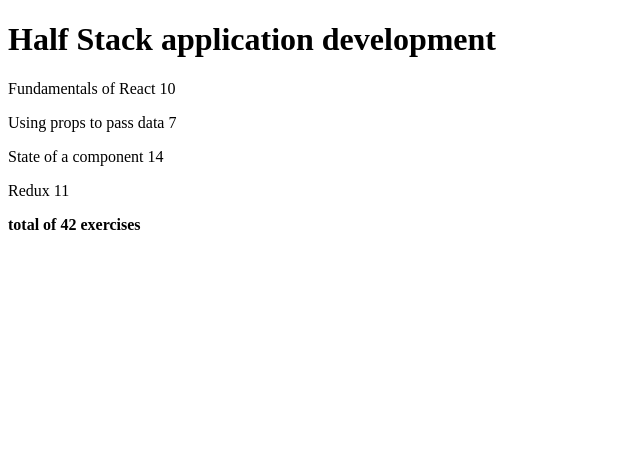
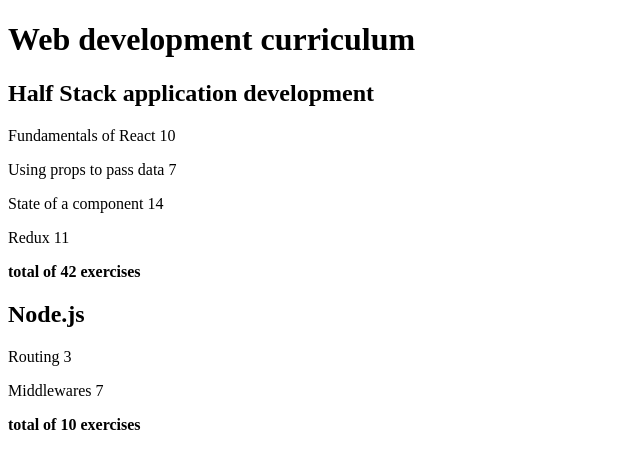
Before and after one commit to TJsohn/fullstackopen, a React (Vite) app in the folder part2/courseinfo/: page / in a window 1280 px wide. Shown: the top 468 px of the page, without its empty margins (0-640 px from the left). Built offline with nearby package versions, Linux system fonts and the light colour scheme.

Commit message:
add solutions for exercise 2.4

```diff
--- a/part2/courseinfo/src/App.jsx
+++ b/part2/courseinfo/src/App.jsx
@@ -1,4 +1,4 @@
-const Header = (props) => <h1>{props.course}</h1>
+const Header = (props) => <h2>{props.course}</h2>
 
 const Content = (props) => (
   <div>
@@ -28,9 +28,10 @@
 }
 
 const App = () => {
-  const course = {
+  const courses = [
+    {
+      name: 'Half Stack application development',
       id: 1,
-    name: 'Half Stack application development',
       parts: [
         {
           name: 'Fundamentals of React',
@@ -52,10 +53,34 @@
           exercises: 11,
           id: 4
         }
-    ],
+      ]
+    },
+    {
+      name: 'Node.js',
+      id: 2,
+      parts: [
+        {
+          name: 'Routing',
+          exercises: 3,
+          id: 1
+        },
+        {
+          name: 'Middlewares',
+          exercises: 7,
+          id: 2
         }
+      ]
+    }
+  ]
 
-  return <Course course={course} />
+  return (
+    <div>
+      <h1>Web development curriculum</h1>
+      {courses.map(course => (
+        <Course key={course.id} course={course} />
+      ))}
+    </div>
+  )
 }
 
 export default App
```
Lines whose indentation alone changed are shown as unchanged.
